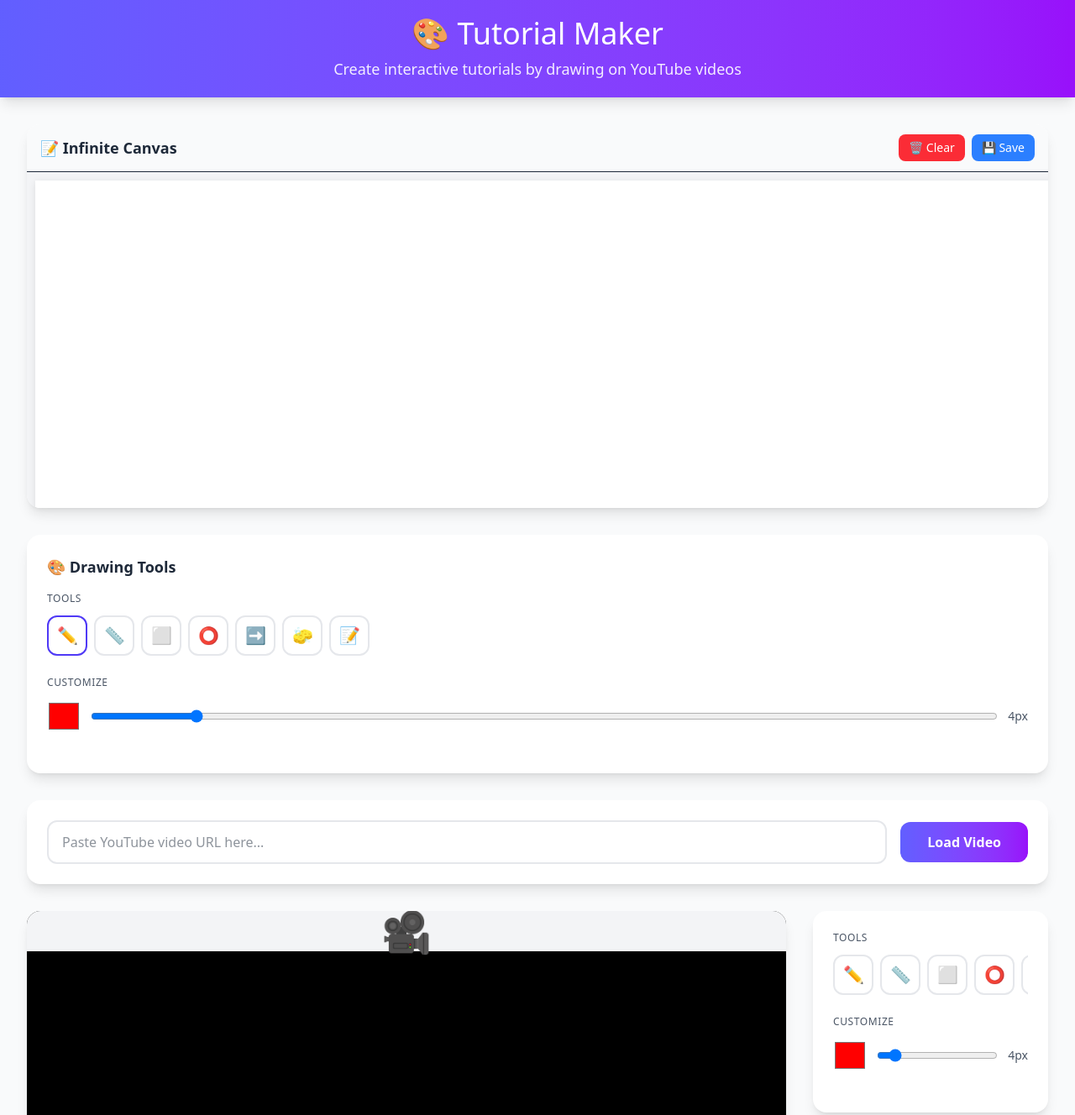
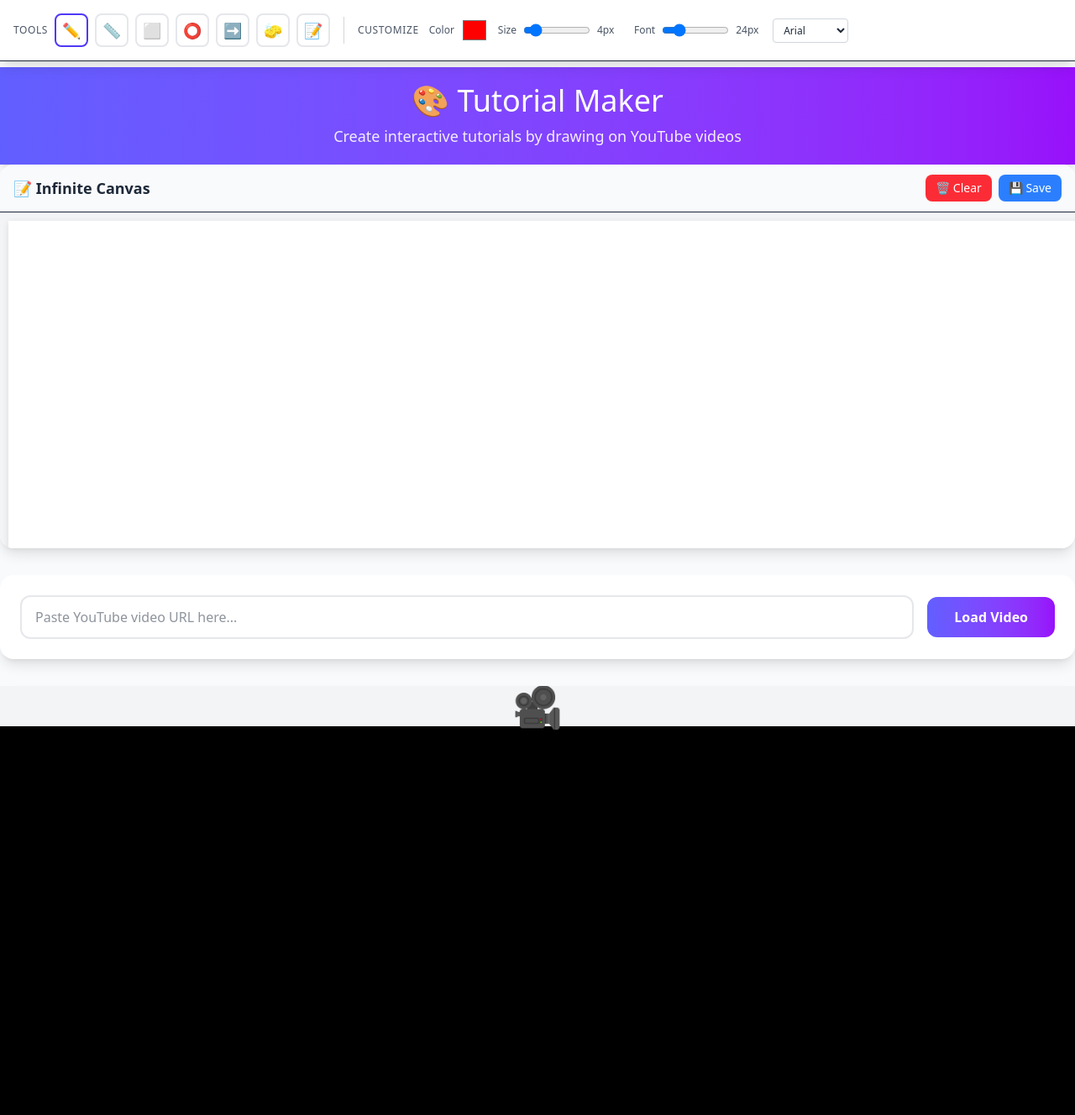
Before and after one commit to mandeepmourya007/v-draw, a plain HTML site: page index.html in a window 1280 px wide. Shown: the top 1328 px of the page at 84% size. Drawn offline with nearby package versions, Linux system fonts and the light colour scheme.

Commit message:
ui: move drawing tools to fixed top bar

```diff
--- a/index.html
+++ b/index.html
@@ -44,13 +44,13 @@
 
 <body class="bg-gray-50 text-gray-800 font-sans">
     <!-- Header Section -->
-    <header class="bg-gradient-to-r from-indigo-500 to-purple-600 text-white py-5 text-center shadow-lg">
+    <header class="bg-gradient-to-r from-indigo-500 to-purple-600 text-white py-5 text-center shadow-lg" style="margin-top: 80px;">
         <h1 class="text-4xl font-light mb-2">🎨 Tutorial Maker</h1>
         <p class="text-lg opacity-90">Create interactive tutorials by drawing on YouTube videos</p>
     </header>
 
     <!-- Main Application Container -->
-    <main class="max-w-7xl mx-auto p-8">
+    <main class="w-full">
 
         <!-- Infinite Drawing Canvas -->
         <section class="mb-8 bg-white rounded-2xl shadow-lg overflow-hidden">
@@ -76,54 +76,68 @@
         </section>
 
         <!-- Drawing Tools Grid -->
-        <section class="mb-8 bg-white rounded-2xl shadow-lg p-6">
-            <h2 class="text-lg font-semibold text-gray-800 mb-4">🎨 Drawing Tools</h2>
+        <section class="fixed top-0 left-0 right-0 z-50 bg-white shadow-lg border-b p-4">
+            <div class="max-w-7xl mx-auto">
 
-            <!-- Drawing Tools Grid -->
-            <div class="mb-6">
-                <h3 class="text-xs text-gray-600 mb-3 uppercase tracking-wider font-medium">Tools</h3>
-                <div class="flex gap-2 mb-4 overflow-x-auto">
+            <!-- All Tools and Controls in One Line -->
+            <div class="flex items-center gap-4 flex-wrap">
+                <!-- Tools Section -->
+                <div class="flex items-center gap-2">
+                    <h3 class="text-xs text-gray-600 uppercase tracking-wider font-medium">Tools</h3>
+                    <div class="flex gap-2">
                         <!-- Pencil Tool (Default Active) -->
-                    <button class="tool-btn w-12 h-12 flex-shrink-0 border-2 border-gray-200 bg-white rounded-xl cursor-pointer flex items-center justify-center text-xl hover:border-indigo-500 hover:-translate-y-0.5 transition-all active:bg-indigo-500 active:border-indigo-600 active:text-white" id="pencil" title="Free-hand drawing">✏️</button>
+                        <button class="tool-btn w-10 h-10 flex-shrink-0 border-2 border-gray-200 bg-white rounded-lg cursor-pointer flex items-center justify-center text-lg hover:border-indigo-500 hover:-translate-y-0.5 transition-all active:bg-indigo-500 active:border-indigo-600 active:text-white" id="pencil" title="Free-hand drawing">✏️</button>
 
                         <!-- Line Tool -->
-                    <button class="tool-btn w-12 h-12 flex-shrink-0 border-2 border-gray-200 bg-white rounded-xl cursor-pointer flex items-center justify-center text-xl hover:border-indigo-500 hover:-translate-y-0.5 transition-all" id="line" title="Draw straight lines">📏</button>
+                        <button class="tool-btn w-10 h-10 flex-shrink-0 border-2 border-gray-200 bg-white rounded-lg cursor-pointer flex items-center justify-center text-lg hover:border-indigo-500 hover:-translate-y-0.5 transition-all" id="line" title="Draw straight lines">📏</button>
 
                         <!-- Rectangle Tool -->
-                    <button class="tool-btn w-12 h-12 flex-shrink-0 border-2 border-gray-200 bg-white rounded-xl cursor-pointer flex items-center justify-center text-xl hover:border-indigo-500 hover:-translate-y-0.5 transition-all" id="rectangle" title="Draw rectangles">⬜</button>
+                        <button class="tool-btn w-10 h-10 flex-shrink-0 border-2 border-gray-200 bg-white rounded-lg cursor-pointer flex items-center justify-center text-lg hover:border-indigo-500 hover:-translate-y-0.5 transition-all" id="rectangle" title="Draw rectangles">⬜</button>
 
                         <!-- Circle Tool -->
-                    <button class="tool-btn w-12 h-12 flex-shrink-0 border-2 border-gray-200 bg-white rounded-xl cursor-pointer flex items-center justify-center text-xl hover:border-indigo-500 hover:-translate-y-0.5 transition-all" id="circle" title="Draw circles">⭕</button>
+                        <button class="tool-btn w-10 h-10 flex-shrink-0 border-2 border-gray-200 bg-white rounded-lg cursor-pointer flex items-center justify-center text-lg hover:border-indigo-500 hover:-translate-y-0.5 transition-all" id="circle" title="Draw circles">⭕</button>
 
                         <!-- Arrow Tool -->
-                    <button class="tool-btn w-12 h-12 flex-shrink-0 border-2 border-gray-200 bg-white rounded-xl cursor-pointer flex items-center justify-center text-xl hover:border-indigo-500 hover:-translate-y-0.5 transition-all" id="arrow" title="Draw arrows">➡️</button>
+                        <button class="tool-btn w-10 h-10 flex-shrink-0 border-2 border-gray-200 bg-white rounded-lg cursor-pointer flex items-center justify-center text-lg hover:border-indigo-500 hover:-translate-y-0.5 transition-all" id="arrow" title="Draw arrows">➡️</button>
 
                         <!-- Eraser Tool -->
-                    <button class="tool-btn w-12 h-12 flex-shrink-0 border-2 border-gray-200 bg-white rounded-xl cursor-pointer flex items-center justify-center text-xl hover:border-indigo-500 hover:-translate-y-0.5 transition-all" id="eraser" title="Erase drawings">🧽</button>
+                        <button class="tool-btn w-10 h-10 flex-shrink-0 border-2 border-gray-200 bg-white rounded-lg cursor-pointer flex items-center justify-center text-lg hover:border-indigo-500 hover:-translate-y-0.5 transition-all" id="eraser" title="Erase drawings">🧽</button>
 
                         <!-- Text Tool -->
-                    <button class="tool-btn w-12 h-12 flex-shrink-0 border-2 border-gray-200 bg-white rounded-xl cursor-pointer flex items-center justify-center text-xl hover:border-indigo-500 hover:-translate-y-0.5 transition-all" id="text" title="Add text">📝</button>
+                        <button class="tool-btn w-10 h-10 flex-shrink-0 border-2 border-gray-200 bg-white rounded-lg cursor-pointer flex items-center justify-center text-lg hover:border-indigo-500 hover:-translate-y-0.5 transition-all" id="text" title="Add text">📝</button>
                     </div>
                 </div>
 
+                <!-- Divider -->
+                <div class="w-px h-8 bg-gray-300"></div>
+
                 <!-- Customization Controls -->
-            <div class="mb-6">
-                <h3 class="text-xs text-gray-600 mb-3 uppercase tracking-wider font-medium">Customize</h3>
-                <div class="flex items-center gap-3 mb-3">
+                <div class="flex items-center gap-3 flex-1">
+                    <h3 class="text-xs text-gray-600 uppercase tracking-wider font-medium">Customize</h3>
+
                     <!-- Color Picker -->
-                    <input type="color" id="colorPicker" value="#ff0000" class="w-10 h-10 border-none rounded-lg cursor-pointer">
-                    <!-- Brush Size Slider -->
-                    <input type="range" id="brushSize" min="2" max="20" value="4" class="flex-1 h-2 rounded-full bg-gray-200 outline-none cursor-pointer">
-                    <span id="sizeValue" class="text-sm text-gray-600">4px</span>
+                    <div class="flex items-center gap-2">
+                        <label class="text-xs text-gray-600">Color</label>
+                        <input type="color" id="colorPicker" value="#ff0000" class="w-8 h-8 border-none rounded-lg cursor-pointer">
                     </div>
 
-                <!-- Text Controls (shown when text tool is selected) -->
-                <div id="textControls" class="hidden flex items-center gap-3">
+                    <!-- Brush Size Slider -->
+                    <div class="flex items-center gap-2 min-w-24">
+                        <label class="text-xs text-gray-600">Size</label>
+                        <input type="range" id="brushSize" min="2" max="20" value="4" class="w-20 h-2 rounded-full bg-gray-200 outline-none cursor-pointer">
+                        <span id="sizeValue" class="text-xs text-gray-600 w-8">4px</span>
+                    </div>
+
                     <!-- Font Size -->
-                    <input type="range" id="fontSize" min="12" max="72" value="24" class="flex-1 h-2 rounded-full bg-gray-200 outline-none cursor-pointer">
-                    <span id="fontSizeValue" class="text-sm text-gray-600">24px</span>
+                    <div class="flex items-center gap-2 min-w-24">
+                        <label class="text-xs text-gray-600">Font</label>
+                        <input type="range" id="fontSize" min="12" max="72" value="24" class="w-20 h-2 rounded-full bg-gray-200 outline-none cursor-pointer">
+                        <span id="fontSizeValue" class="text-xs text-gray-600 w-8">24px</span>
+                    </div>
+
                     <!-- Font Family -->
-                    <select id="fontFamily" class="px-2 py-1 border border-gray-300 rounded text-sm">
+                    <div class="flex items-center gap-2">
+                        <select id="fontFamily" class="px-2 py-1 border border-gray-300 rounded text-xs">
                             <option value="Arial">Arial</option>
                             <option value="Helvetica">Helvetica</option>
                             <option value="Times New Roman">Times</option>
@@ -132,7 +146,18 @@
                         </select>
                     </div>
                 </div>
+
+
+                <!-- Canvas Actions -->
+                <div class="flex items-center gap-2">
+                    <button id="toggleHorizontal" class="px-3 py-1.5 bg-gray-500 text-white text-xs rounded-lg hover:bg-gray-600 transition-colors" style="display: none;">
+                        ↔️ Horizontal Off
+                    </button>
+                </div>
+            </div>
+            </div>
         </section>
+
 
 <!-- YouTube URL Input Section -->
 <section class="bg-white p-6 rounded-2xl shadow-lg mb-8">
@@ -153,12 +178,12 @@
         </button>
     </div>
 </section>
-        <!-- Main Workspace: Video + Tools -->
-        <section class="grid grid-cols-1 lg:grid-cols-4 gap-8">
+        <!-- Main Workspace: Video Only -->
+        <section class="mb-8">
 
-            <!-- Video Player Section (3/4 width on desktop) -->
-            <div class="lg:col-span-3 bg-white rounded-2xl overflow-hidden shadow-lg">
-                <div class="relative w-full aspect-video bg-black">
+            <!-- Video Player Section (full width) -->
+            <div class="bg-white overflow-hidden shadow-lg">
+                <div class="relative w-full bg-black" style="height: calc(100vh - 200px); min-height: 600px;">
                     <!-- YouTube Player Container -->
                     <div id="player">
                         <!-- Placeholder content shown before video loads -->
@@ -220,47 +245,6 @@
                     </button>
                 </div>
             </div>
-
-            <!-- Drawing Tools Panel (1/4 width on desktop) -->
-            <aside class="bg-white rounded-2xl p-6 shadow-lg h-fit">
-
-                <!-- Drawing Tools Grid -->
-                <div class="mb-6">
-                    <h3 class="text-xs text-gray-600 mb-3 uppercase tracking-wider font-medium">Tools</h3>
-                    <div class="flex gap-2 mb-4 overflow-x-auto">
-                        <!-- Pencil Tool (Default Active) -->
-                        <button class="tool-btn w-12 h-12 flex-shrink-0 border-2 border-gray-200 bg-white rounded-xl cursor-pointer flex items-center justify-center text-xl hover:border-indigo-500 hover:-translate-y-0.5 transition-all active:bg-indigo-500 active:border-indigo-600 active:text-white" id="pencil" title="Free-hand drawing">✏️</button>
-
-                        <!-- Line Tool -->
-                        <button class="tool-btn w-12 h-12 flex-shrink-0 border-2 border-gray-200 bg-white rounded-xl cursor-pointer flex items-center justify-center text-xl hover:border-indigo-500 hover:-translate-y-0.5 transition-all" id="line" title="Draw straight lines">📏</button>
-
-                        <!-- Rectangle Tool -->
-                        <button class="tool-btn w-12 h-12 flex-shrink-0 border-2 border-gray-200 bg-white rounded-xl cursor-pointer flex items-center justify-center text-xl hover:border-indigo-500 hover:-translate-y-0.5 transition-all" id="rectangle" title="Draw rectangles">⬜</button>
-
-                        <!-- Circle Tool -->
-                        <button class="tool-btn w-12 h-12 flex-shrink-0 border-2 border-gray-200 bg-white rounded-xl cursor-pointer flex items-center justify-center text-xl hover:border-indigo-500 hover:-translate-y-0.5 transition-all" id="circle" title="Draw circles">⭕</button>
-
-                        <!-- Arrow Tool -->
-                        <button class="tool-btn w-12 h-12 flex-shrink-0 border-2 border-gray-200 bg-white rounded-xl cursor-pointer flex items-center justify-center text-xl hover:border-indigo-500 hover:-translate-y-0.5 transition-all" id="arrow" title="Draw arrows">➡️</button>
-
-                        <!-- Eraser Tool -->
-                        <button class="tool-btn w-12 h-12 flex-shrink-0 border-2 border-gray-200 bg-white rounded-xl cursor-pointer flex items-center justify-center text-xl hover:border-indigo-500 hover:-translate-y-0.5 transition-all" id="eraser" title="Erase drawings">🧽</button>
-                    </div>
-                </div>
-
-                <!-- Customization Controls -->
-                <div class="mb-6">
-                    <h3 class="text-xs text-gray-600 mb-3 uppercase tracking-wider font-medium">Customize</h3>
-                    <div class="flex items-center gap-3">
-                        <!-- Color Picker -->
-                        <input type="color" id="colorPicker" value="#ff0000" class="w-10 h-10 border-none rounded-lg cursor-pointer">
-                        <!-- Brush Size Slider -->
-                        <input type="range" id="brushSize" min="2" max="20" value="4" class="flex-1 h-2 rounded-full bg-gray-200 outline-none cursor-pointer">
-                        <span id="sizeValue" class="text-sm text-gray-600">4px</span>
-                    </div>
-                </div>
-
-            </aside>
         </section>
 
         <!-- Timestamp List Section -->
```
Lines whose indentation alone changed are shown as unchanged.
